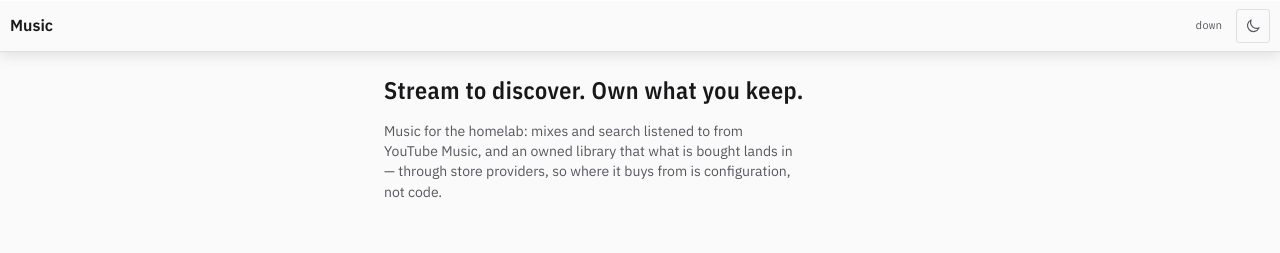
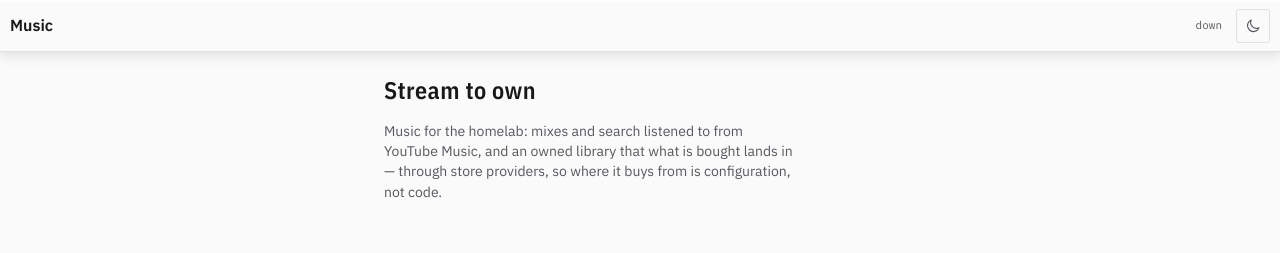
Before and after one commit to jmelahman/music, a plain HTML site: page web/index.html in a window 1280 px wide. Drawn offline with Linux system fonts and the light colour scheme; files that its build step writes are made by us from their sources; no server answers; files whose address does not match are found by name.

Commit message:
chore(music): shorten the tagline to three words
"Stream to own" carries the whole idea: listen to discover, buy what
sticks. The page, the install manifest, the dashboard card and the README
all say the same thing now.

```diff
--- a/web/index.html
+++ b/web/index.html
@@ -26,7 +26,7 @@
 
   <main>
     <section class="intro" aria-labelledby="tagline">
-      <h2 id="tagline" class="tagline">Stream to discover. Own what you keep.</h2>
+      <h2 id="tagline" class="tagline">Stream to own</h2>
       <p>
         Music for the homelab: mixes and search listened to from YouTube
         Music, and an owned library that what is bought lands in &mdash;
```
Also changed, not shown: web/manifest.webmanifest, 1 other file.
